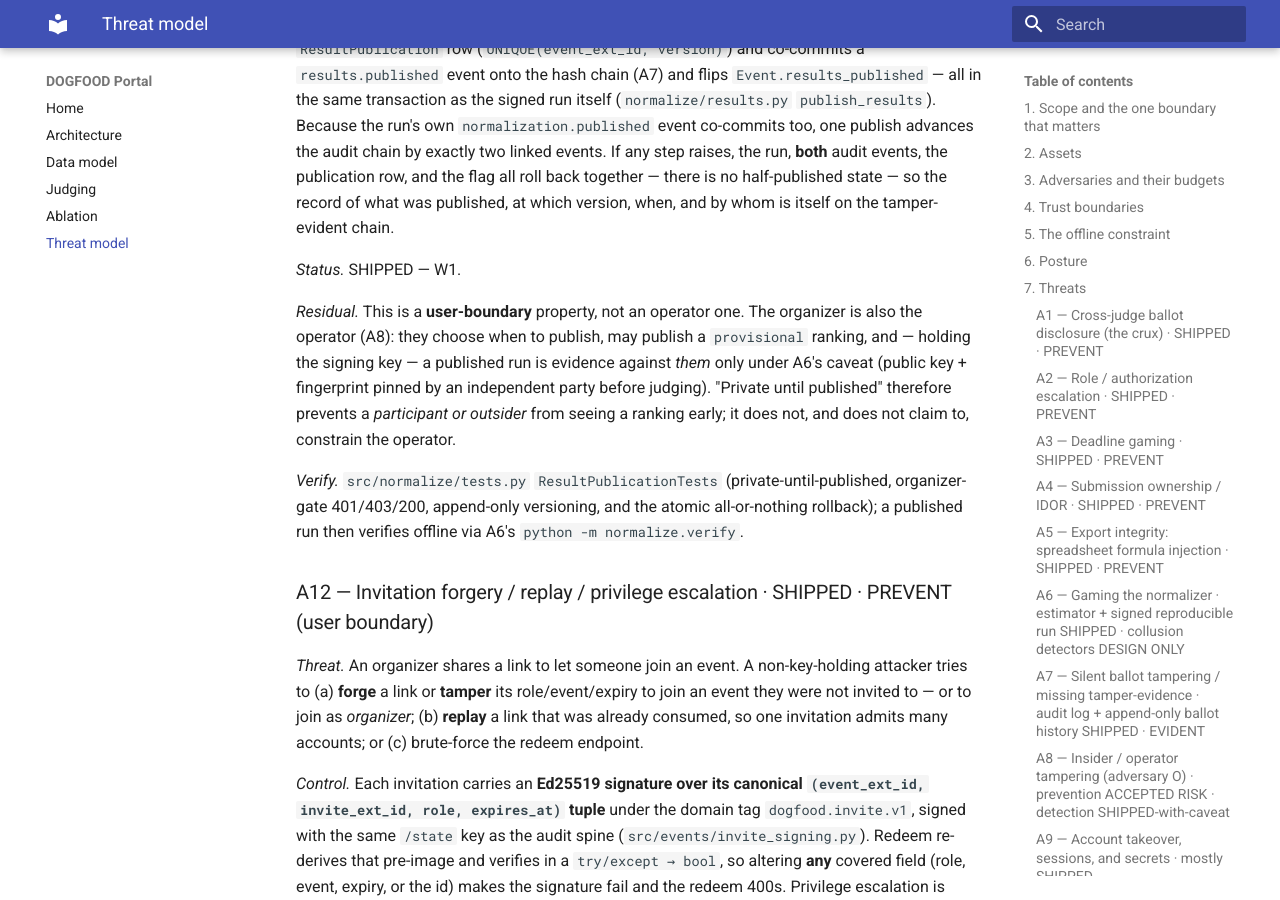
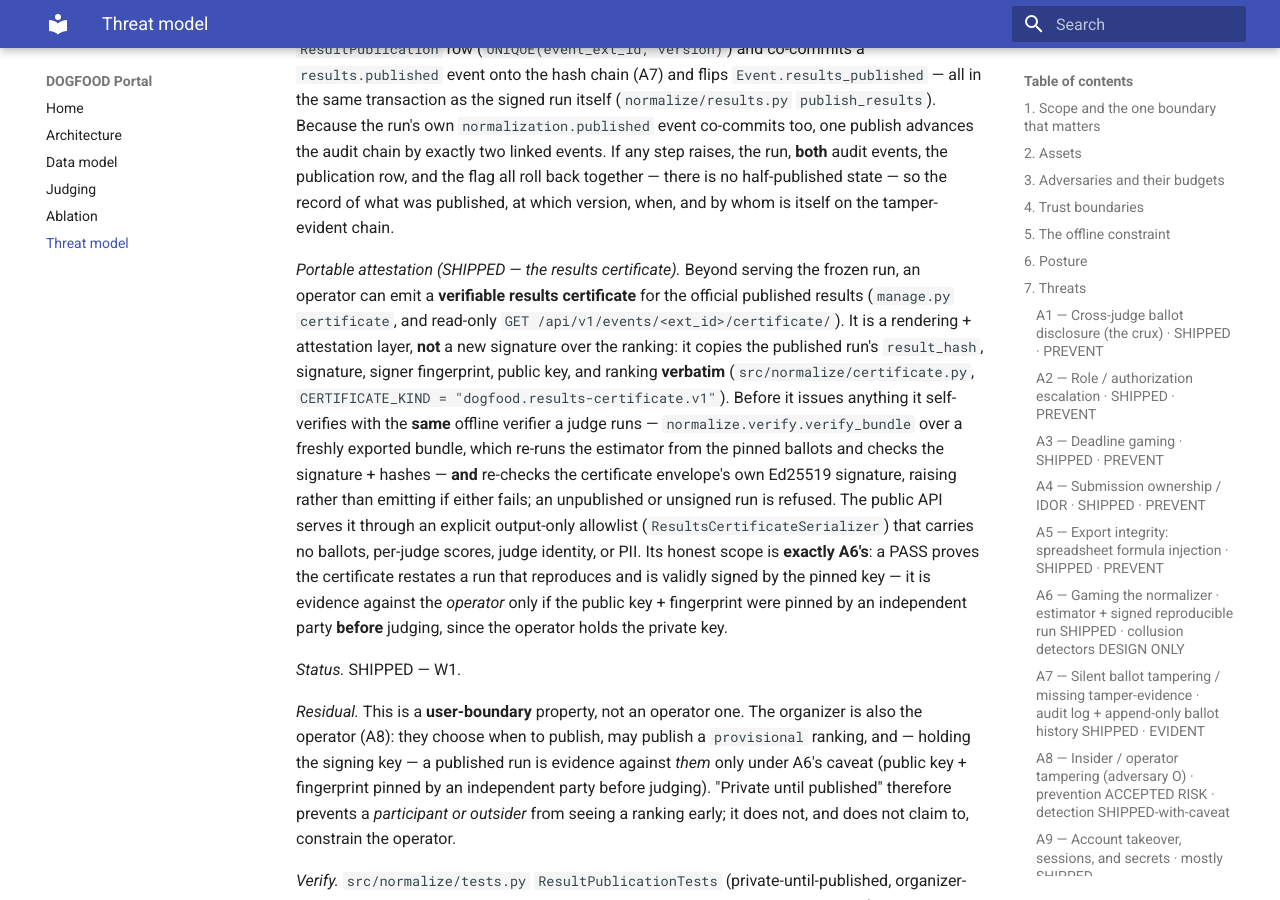
Before and after one commit to pal-123456789/dogfood-portal, an MkDocs documentation site: the page built from docs/THREAT-MODEL.md, in a window 1280 px wide and 900 px high, scrolled down 14107 px. Built offline with MkDocs 1.6.1 and Material for MkDocs 9.7.7, drawn with Linux system fonts in a browser that asks for light colours; some of the changed text lies outside the part shown.

Commit message:
docs: document the verifiable results certificate in the threat model and ablation table
The results certificate (manage.py certificate + GET /api/v1/events/<ext_id>/certificate/)
was already described in README.md, docs/index.md, and docs/ARCHITECTURE.md, but was the one
shipped integrity artifact missing from the two docs that catalog the integrity spine:

- docs/ABLATION.md: a new row for the certificate (what it buys, behavior without it, evidence),
  matching the existing four-column format.
- docs/THREAT-MODEL.md: a SHIPPED "portable attestation" paragraph under A11, plus a matching
  row in the section-10 "verify every SHIPPED claim" table.

Docs-only and additive. No code, no migrations, and no change to the byte-stable checker
surface (base.html, portal/urls.py, the five flat routes). Every cited file and test exists in src/.

```diff
--- a/docs/THREAT-MODEL.md
+++ b/docs/THREAT-MODEL.md
@@ -202,6 +202,8 @@ That anchor now ships in its most complete form (commit `fc648da`): `manage.py r
 *Control.* The ranking is **private until an organizer publishes it, and the shipped image boots with nothing published.** The two public routes (`/normalize/results`, `/normalize/results.json`) serve only a "not published yet" state until an organizer acts; the live, recomputing leaderboard (`/normalize/`, `/normalize/leaderboard.json`) stays organizer-gated with A2's 401/403/200 shape. Publishing is an explicit, organizer-only governance step (`/normalize/results/publish`, POST, organizer-gated) that designates one **signed, reproducible run** (A6) as the official result; what the public then sees is that run's **frozen** `result` — not a live recompute — carrying its `run_ext_id` / `result_hash` / `inputs_hash` / `fingerprint`, so the published ranking cross-checks against the offline-verifiable bundle exactly like any signed run. The read-only public API is on the **same** contract: `GET /api/v1/events/<ext_id>/results/` serves that frozen published run verbatim (never a live recompute) or `{"published": false}` before publication, and — like every **public** `/api/v1/` route — carries no ballots, per-judge scores, judge identities, or user PII (`src/api/views.py` `EventResultsView`).
 
 *Append-only + atomic.* A publish never overwrites. It appends the next-version `ResultPublication` row (`UNIQUE(event_ext_id, version)`) and co-commits a `results.published` event onto the hash chain (A7) and flips `Event.results_published` — all in the same transaction as the signed run itself (`normalize/results.py` `publish_results`). Because the run's own `normalization.published` event co-commits too, one publish advances the audit chain by exactly two linked events. If any step raises, the run, **both** audit events, the publication row, and the flag all roll back together — there is no half-published state — so the record of what was published, at which version, when, and by whom is itself on the tamper-evident chain.
+
+*Portable attestation (SHIPPED — the results certificate).* Beyond serving the frozen run, an operator can emit a **verifiable results certificate** for the official published results (`manage.py certificate`, and read-only `GET /api/v1/events/<ext_id>/certificate/`). It is a rendering + attestation layer, **not** a new signature over the ranking: it copies the published run's `result_hash`, signature, signer fingerprint, public key, and ranking **verbatim** (`src/normalize/certificate.py`, `CERTIFICATE_KIND = "dogfood.results-certificate.v1"`). Before it issues anything it self-verifies with the **same** offline verifier a judge runs — `normalize.verify.verify_bundle` over a freshly exported bundle, which re-runs the estimator from the pinned ballots and checks the signature + hashes — **and** re-checks the certificate envelope's own Ed25519 signature, raising rather than emitting if either fails; an unpublished or unsigned run is refused. The public API serves it through an explicit output-only allowlist (`ResultsCertificateSerializer`) that carries no ballots, per-judge scores, judge identity, or PII. Its honest scope is **exactly A6's**: a PASS proves the certificate restates a run that reproduces and is validly signed by the pinned key — it is evidence against the *operator* only if the public key + fingerprint were pinned by an independent party **before** judging, since the operator holds the private key.
 
 *Status.* SHIPPED — W1.
 
@@ -416,6 +418,7 @@ python3 tools/replay.py                                        # the 7 acceptanc
 | A8 admin parent-cascade delete-guard — deleting an `Event` / `EventMembership` / `Submission` / `Team` / `AppUser` whose cascade reaches a **scored** assignment is refused and bulk delete dropped, so ballot history can't be destroyed via the admin UI (raw-DB access stays the A8 boundary) | `src/events/tests.py` `ParentCascadeAdminDeleteGuardTests`, `src/submissions/tests.py` `SubmissionAdminDeleteGuardTests` (via `manage.py test`); `src/portal/admin_mixins.py` `ScoredCascadeDeleteGuard` |
 | A6+A7+A8 unified signed release bundle (ranking + run + audit checkpoint, one dir) | `src/normalize/tests.py` `ReleaseBundleTests` / `ReleaseVerifyPureTests` (via `manage.py test`); `manage.py release_bundle <dir>` + offline `python -m normalize.release <dir>` |
 | A11 official results: private until published + append-only versions | `src/normalize/tests.py` `ResultPublicationTests` (via `manage.py test`); published run verifies via A6 `python -m normalize.verify` |
+| A11 verifiable results certificate — restates a published signed run **verbatim** (no new signature over the ranking), self-verifies via `verify.verify_bundle` **and** its own envelope signature before emitting, refuses unpublished/unsigned, and the API serializes it through a PII-free output-only allowlist | `tests/test_certificate.py` (DB-free: required non-PII fields, signature-verifies-and-tamper-fails, refuses unpublished/unsigned, offline PII-free render); `src/api/test_certificate.py` `CertificateApiTests` (via `manage.py test api`); `src/normalize/certificate.py`, `src/api/{views,urls,serializers}.py`; `manage.py certificate --event <id>` |
 | A12 signed single-use invitations — Ed25519-signed over canonical fields, role-capped at judge/participant (no organizer), single-use (DB, `select_for_update`), expiry- and rate-limited redeem; offline re-verify | `tests/test_invite_signing.py` (DB-free golden/wire-format + domain separation); `src/events/tests.py` `InviteUITests` (via `manage.py test`); `manage.py invite_verify <ext_id>` |
 | A13 community voting — DB-enforced one-identity-per-campaign (two partial `UNIQUE`s), Gmail-aware alias dedup → 409 + audit, confirm-before-voter with the token never echoed, organizer allow-list in gated mode, quadratic budget refusing over-budget casts atomically, re-cast replaces, judges 403 / anonymous 401, results 404 until closed **and** published, publish-too-early 409. (Sybil resistance is **not** claimed — §9.6) | `src/voting/tests.py` `AuthenticatedModeTests` / `EmailModeTests` / `ResultsWindowTests` / `ManageTests` / `RateLimitTests` (via `manage.py test voting`); `src/voting/test_pure.py` (DB-free: quadratic cost, budget boundary, alias normalization, per-voter ballot order) |
 | A14 signed event bundle — site-admin-only gate checked **before** event resolution (401/403), `dogfood.bundle.v1` signature verified before any write (tamper / missing / malformed → 400), create-only (existing `ext_id` → 409), never mints users, `results_published` forced false, export carries no ballots or per-judge scores | `src/bundles/tests.py` `BundleEndpointTests` (via `manage.py test bundles`); `src/bundles/test_signing.py` (DB-free: frozen tag, per-field tamper, wrong key, malformed sig, fingerprint mismatch) |
```
Also changed, not shown: docs/ABLATION.md (+1 -0 lines).
